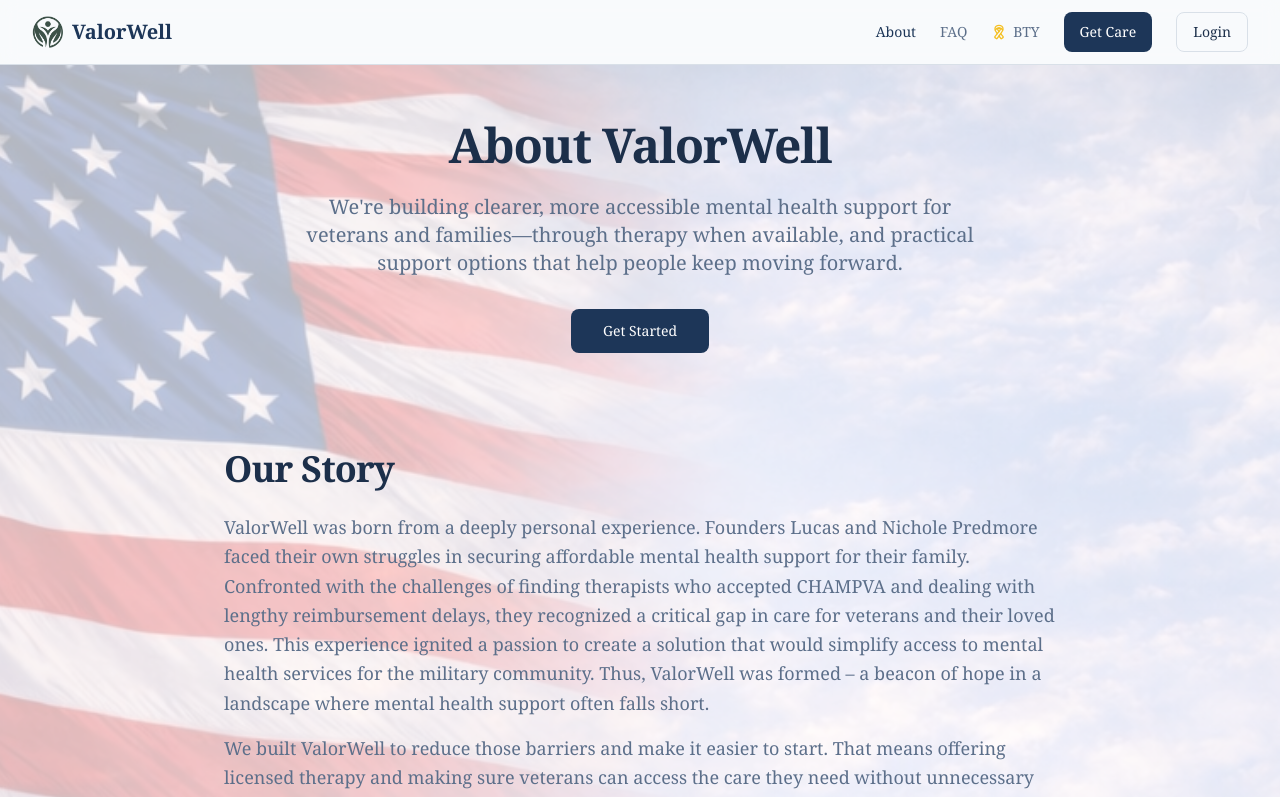
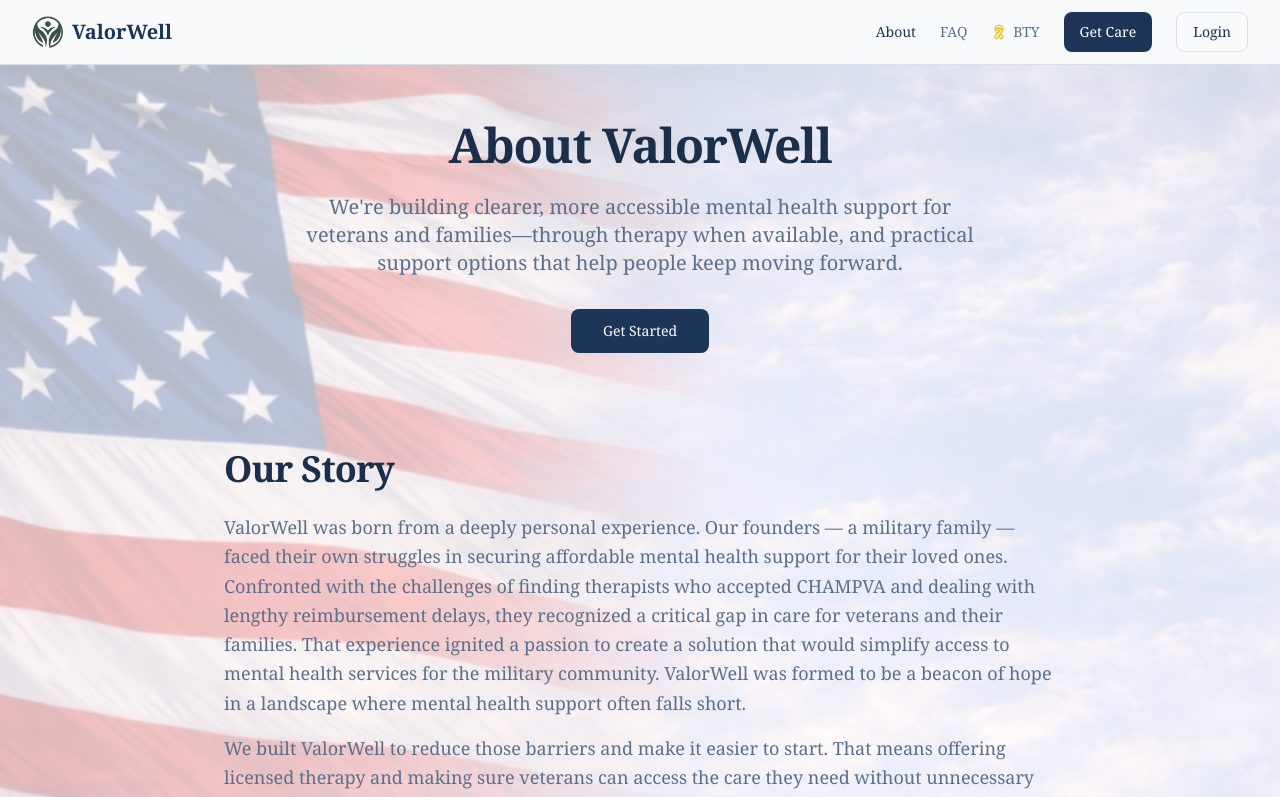
Before and after one commit to LPredmore/pathfinder-wellspring, a React (Vite) app: page /about in a window 1280 px wide. Shown: the top 797 px of the page. Built offline with nearby package versions, Linux system fonts and the light colour scheme; the HTML template or start-up script is replaced by a standard one.

Commit message:
Changes
Co-authored-by: LPredmore <124374222+LPredmore@users.noreply.github.com>

```diff
--- a/src/pages/About.tsx
+++ b/src/pages/About.tsx
@@ -92,7 +92,7 @@ const About = () => {
             <h2 className="text-3xl md:text-4xl font-bold text-foreground mb-6">Our Story</h2>
 
             <div className="space-y-4 text-muted-foreground text-lg leading-relaxed">
-              <p>ValorWell was born from a deeply personal experience. Founders Lucas and Nichole Predmore faced their own struggles in securing affordable mental health support for their family. Confronted with the challenges of finding therapists who accepted CHAMPVA and dealing with lengthy reimbursement delays, they recognized a critical gap in care for veterans and their loved ones. This experience ignited a passion to create a solution that would simplify access to mental health services for the military community. Thus, ValorWell was formed – a beacon of hope in a landscape where mental health support often falls short.</p>
+              <p>ValorWell was born from a deeply personal experience. Our founders — a military family — faced their own struggles in securing affordable mental health support for their loved ones. Confronted with the challenges of finding therapists who accepted CHAMPVA and dealing with lengthy reimbursement delays, they recognized a critical gap in care for veterans and their families. That experience ignited a passion to create a solution that would simplify access to mental health services for the military community. ValorWell was formed to be a beacon of hope in a landscape where mental health support often falls short.</p>
               <p>
                 We built ValorWell to reduce those barriers and make it easier to start. That means offering licensed
                 therapy and making sure veterans can access the care they need without unnecessary delays.
```
